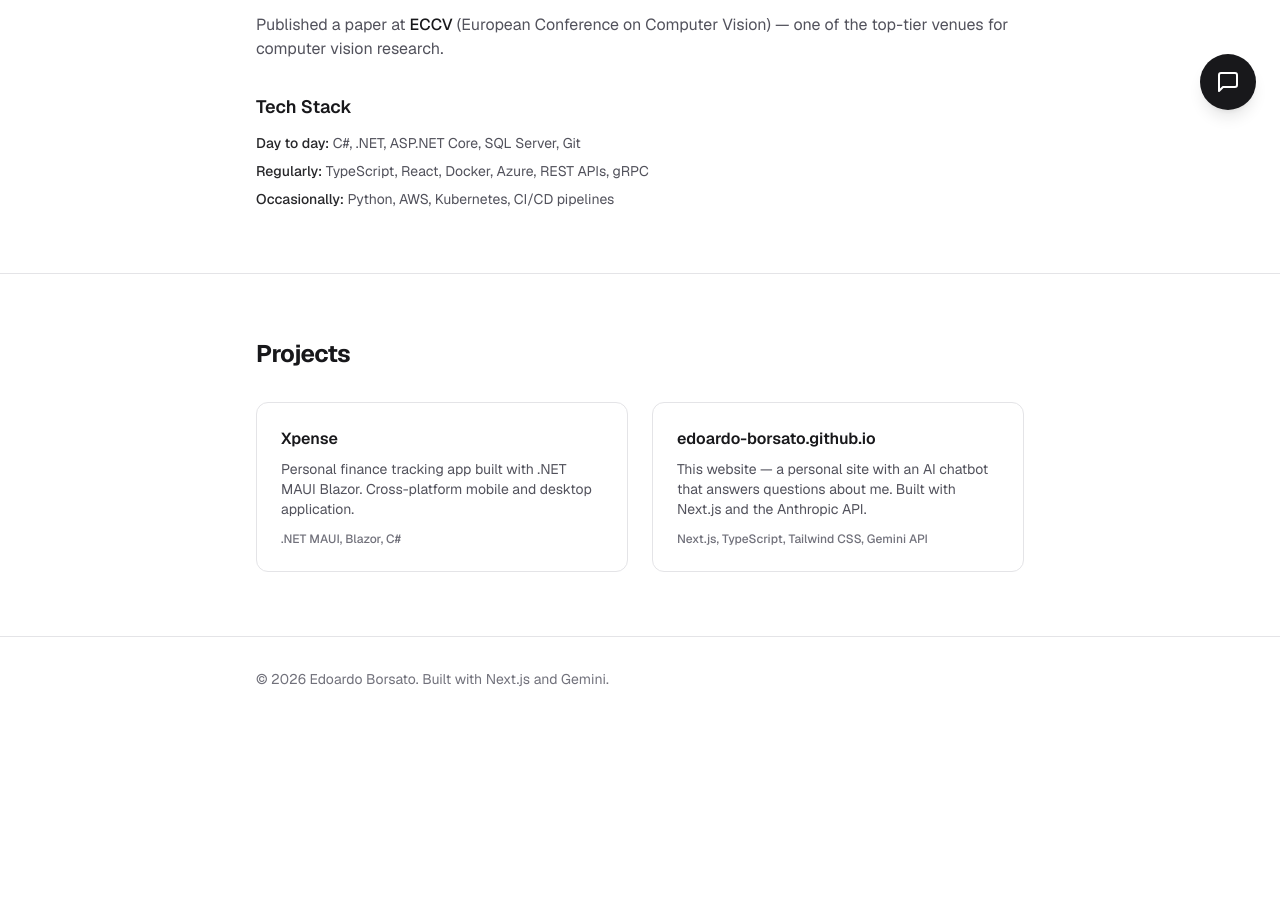
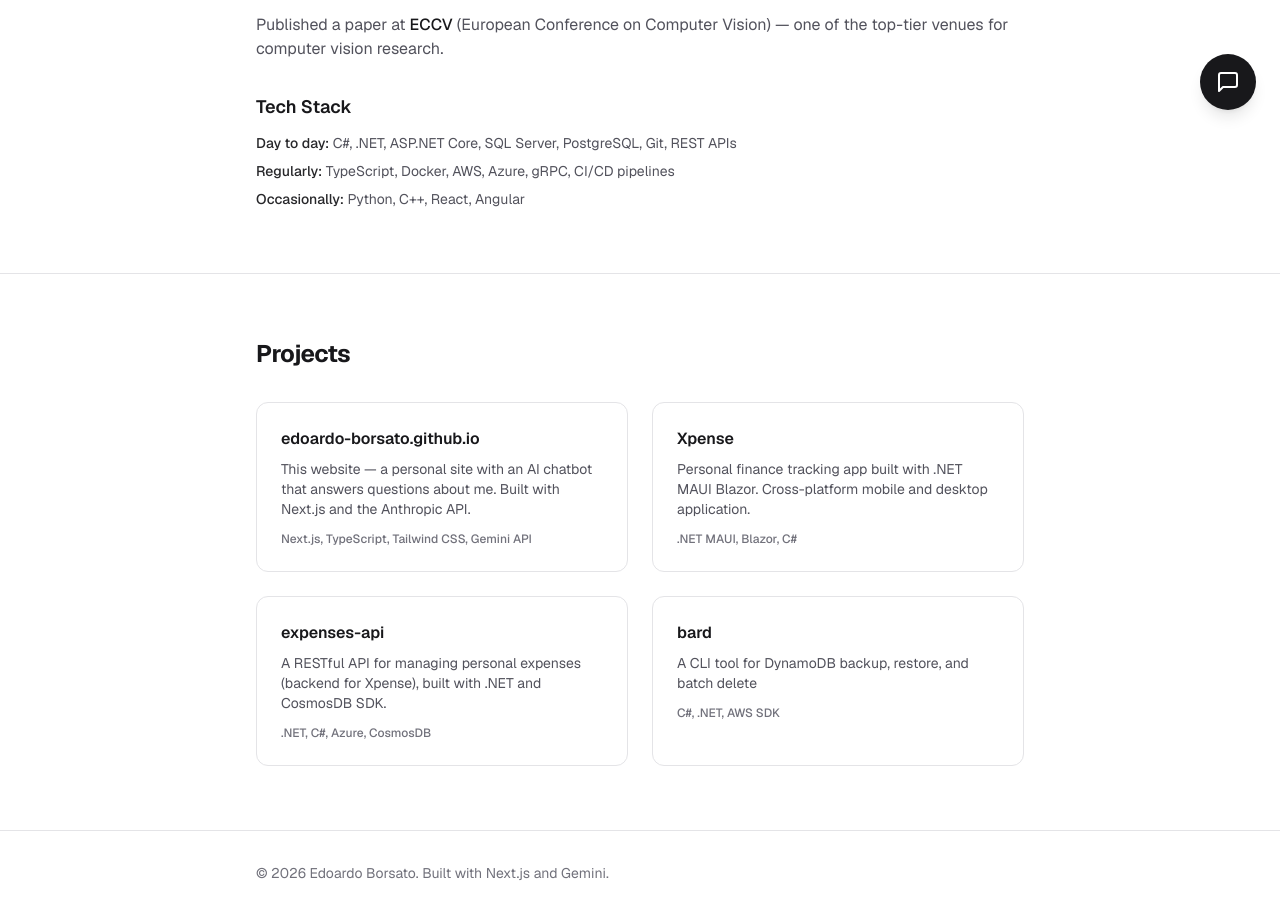
Before and after one commit to edoardo-borsato/edoardo-borsato.github.io, a Next.js app: page / in a window 1280 px wide. Shown: the part 666-1581 px from the top of the page. Before the commit the page ends 1387 px from the top, so only its background shows below. Built offline with nearby package versions, Linux system fonts and the light colour scheme.

Commit message:
feat: update system-prompt, Experience and Projects

```diff
--- a/src/components/ChatWidget.tsx
+++ b/src/components/ChatWidget.tsx
@@ -74,7 +74,7 @@
 
           case 503:
             content =
-              "Sorry, I'm unavailable right now (Free-tier project, Edoardo is poor and can't pay me!). Please try again later, in the meantime look at the links provided.";
+              "Sorry, I'm unavailable right now (Free-tier project, Edoardo is poor and can't pay for me!). Please try again later, in the meantime look at the links provided.";
             break;
 
           default:
--- a/src/components/Experience.tsx
+++ b/src/components/Experience.tsx
@@ -49,19 +49,19 @@
                 <span className="font-medium text-zinc-800 dark:text-zinc-300">
                   Day to day:
                 </span>{" "}
-                C#, .NET, ASP.NET Core, SQL Server, Git
+                C#, .NET, ASP.NET Core, SQL Server, PostgreSQL, Git, REST APIs
               </div>
               <div>
                 <span className="font-medium text-zinc-800 dark:text-zinc-300">
                   Regularly:
                 </span>{" "}
-                TypeScript, React, Docker, Azure, REST APIs, gRPC
+                TypeScript, Docker, AWS, Azure, gRPC, CI/CD pipelines
               </div>
               <div>
                 <span className="font-medium text-zinc-800 dark:text-zinc-300">
                   Occasionally:
                 </span>{" "}
-                Python, AWS, Kubernetes, CI/CD pipelines
+                Python, C++, React, Angular
               </div>
             </div>
           </div>
--- a/src/components/Projects.tsx
+++ b/src/components/Projects.tsx
@@ -1,4 +1,11 @@
 const projects = [
+  {
+    name: "edoardo-borsato.github.io",
+    description:
+      "This website — a personal site with an AI chatbot that answers questions about me. Built with Next.js and the Anthropic API.",
+    tech: "Next.js, TypeScript, Tailwind CSS, Gemini API",
+    url: "https://github.com/edoardo-borsato/edoardo-borsato.github.io",
+  },
   {
     name: "Xpense",
     description:
@@ -7,12 +14,18 @@
     url: "https://github.com/edoardo-borsato/xpense",
   },
   {
-    name: "edoardo-borsato.github.io",
+    name: "expenses-api",
     description:
-      "This website — a personal site with an AI chatbot that answers questions about me. Built with Next.js and the Anthropic API.",
-    tech: "Next.js, TypeScript, Tailwind CSS, Gemini API",
-    url: "https://github.com/edoardo-borsato/edoardo-borsato.github.io",
+      "A RESTful API for managing personal expenses (backend for Xpense), built with .NET and CosmosDB SDK.",
+    tech: ".NET, C#, Azure, CosmosDB",
+    url: "https://github.com/edoardo-borsato/expenses-api"
   },
+  {
+    name: "bard",
+    description: "A CLI tool for DynamoDB backup, restore, and batch delete",
+    "tech": "C#, .NET, AWS SDK",
+    url: "https://github.com/edoardo-borsato/bard"
+  }
 ];
 
 export default function Projects() {
--- a/src/lib/system-prompt.ts
+++ b/src/lib/system-prompt.ts
@@ -6,9 +6,9 @@
 
 ## Technical Skills
 
-**Day to day:** C#, .NET, ASP.NET Core, SQL Server, Git, REST APIs
-**Regularly:** TypeScript, React, Docker, AWS, Azure, gRPC
-**Occasionally:** Python, C++, CI/CD pipelines
+**Day to day:** C#, .NET, ASP.NET Core, SQL Server, PostgreSQL, Git, REST APIs
+**Regularly:** TypeScript, Docker, AWS, Azure, gRPC, CI/CD pipelines
+**Occasionally:** Python, C++, React
 
 ## Experience
 
```
